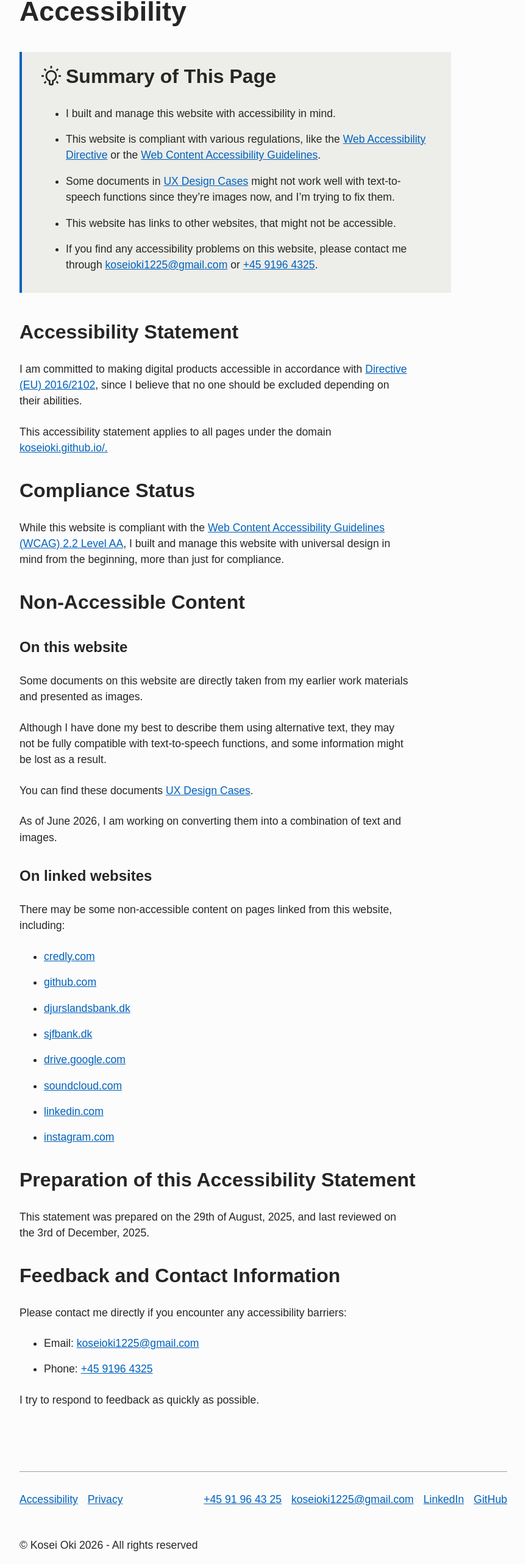
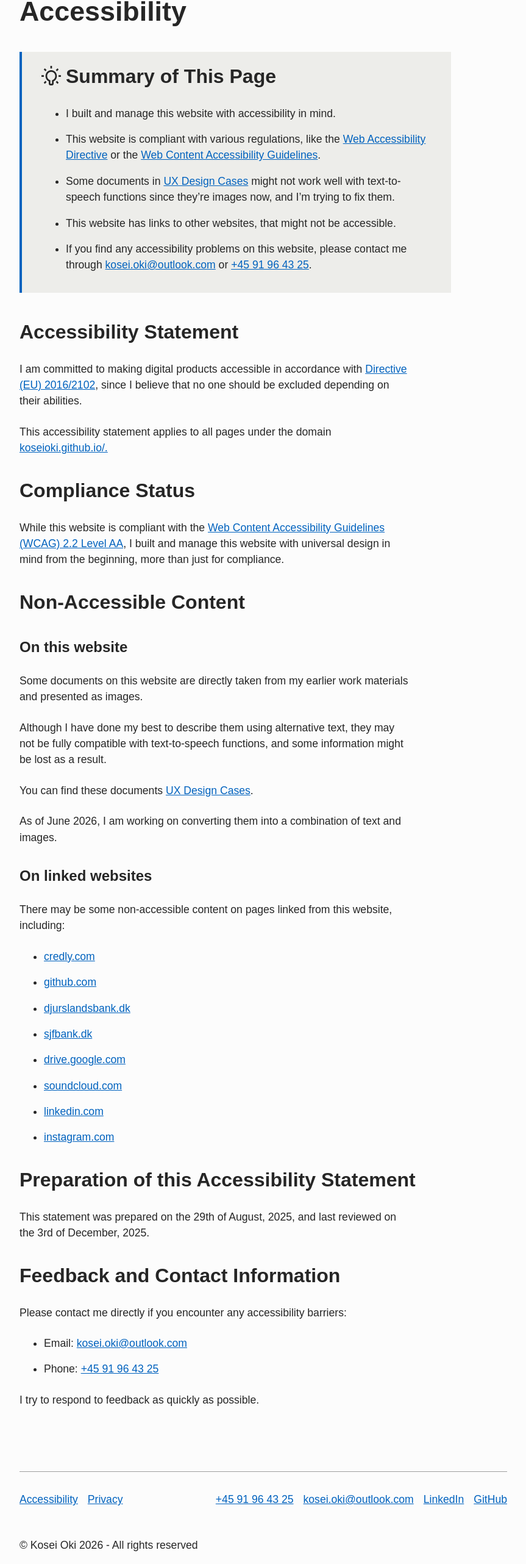
Before and after one commit to Koseioki/koseioki, a React (Vite) app: page /accessibility in a window 1280 px wide. Shown: the part 233-2797 px from the top of the page at 61% size, without its empty margins (208-1071 px from the left). Built offline with nearby package versions, Linux system fonts and the light colour scheme.

Commit message:
updated email

```diff
--- a/src/Accessibility.jsx
+++ b/src/Accessibility.jsx
@@ -41,7 +41,7 @@ function Accessibility() {
 </li>
             <li>This website has links to other websites, that might not be accessible.
             </li>
-            <li>If you find any accessibility problems on this website, please contact me through <a href="mailto:koseioki1225@gmail.com">koseioki1225@gmail.com</a> or <a  href="tel:+4591964325">+45 9196 4325</a>.
+            <li>If you find any accessibility problems on this website, please contact me through <a href="mailto:kosei.oki@outlook.com">kosei.oki@outlook.com</a> or <a  href="tel:+4591964325">+45 91 96 43 25</a>.
             </li>
           </ul>
 
@@ -88,8 +88,8 @@ function Accessibility() {
         <h2 >Feedback and Contact Information</h2>
         <p>Please contact me directly if you encounter any accessibility barriers:</p>
         <ul>
-          <li>Email: <a  href="mailto:koseioki1225@gmail.com">koseioki1225@gmail.com</a></li>
-          <li>Phone: <a  href="tel:+4591964325">+45 9196 4325</a></li>
+          <li>Email: <a  href="mailto:kosei.oki@outlook.com">kosei.oki@outlook.com</a></li>
+          <li>Phone: <a  href="tel:+4591964325">+45 91 96 43 25</a></li>
         </ul>
         <p>I try to respond to feedback as quickly as possible.</p>
       </main>
--- a/src/components/Footer.jsx
+++ b/src/components/Footer.jsx
@@ -27,8 +27,8 @@ function Footer() {
                 <a href="tel:+45 91 96 43 25">+45 91 96 43 25</a>
               </li>
               <li>
-                <a href="mailto:koseioki1225@gmail.com">
-                  koseioki1225@gmail.com
+                <a href="mailto:kosei.oki@outlook.com">
+                  kosei.oki@outlook.com
                 </a>
               </li>
               <li>
```
